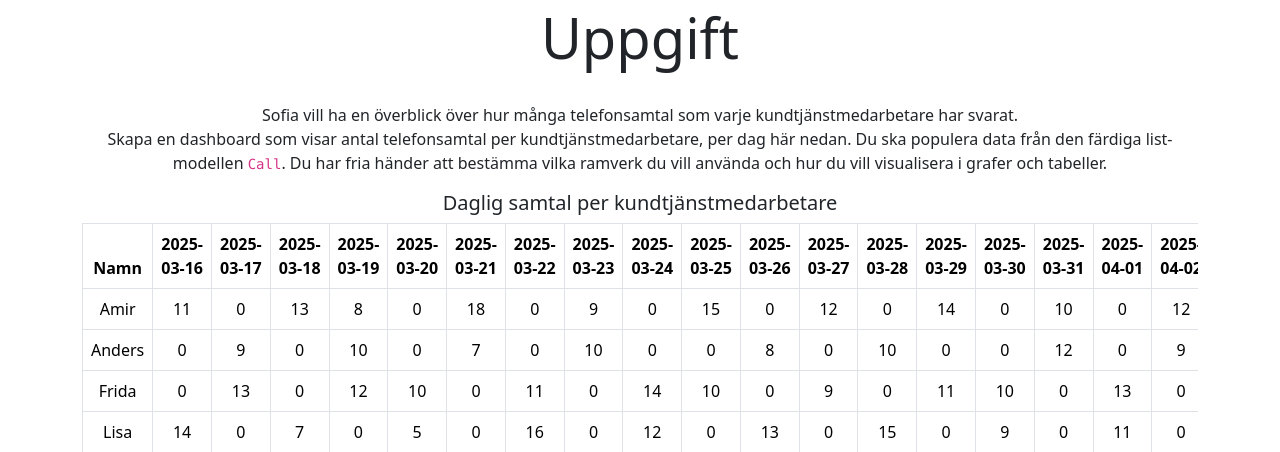
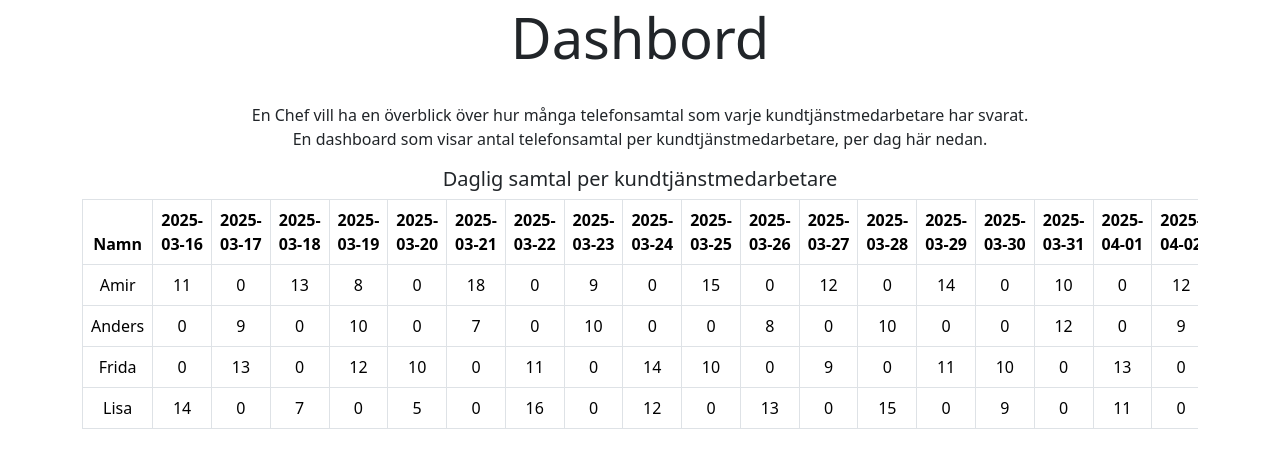
Before and after one commit to miwgu/CSharp-FSharp-Integration, an ASP.NET Core app: page / in a window 1280 px wide. Shown: the part 56-508 px from the top of the page. Run offline with ASP.NET Core 8, Linux system fonts and the light colour scheme; style sheets or scripts are compiled from the project's sources.

Commit message:
change text

```diff
--- a/CSharpApp/Views/Home/Index.cshtml
+++ b/CSharpApp/Views/Home/Index.cshtml
@@ -5,12 +5,11 @@
 @model DashboardView
 
 <div class="text-center">
-    <h1 class="display-4">Uppgift</h1>
+    <h1 class="display-4">Dashbord</h1>
     <br />
     <p>
-        Sofia vill ha en överblick över hur många telefonsamtal som varje kundtjänstmedarbetare har svarat.<br />
-        Skapa en dashboard som visar antal telefonsamtal per kundtjänstmedarbetare, per dag här nedan.
-        Du ska populera data från den färdiga list-modellen <code>Call</code>. Du har fria händer att bestämma vilka ramverk du vill använda och hur du vill visualisera i grafer och tabeller.
+        En Chef vill ha en överblick över hur många telefonsamtal som varje kundtjänstmedarbetare har svarat.<br />
+        En dashboard som visar antal telefonsamtal per kundtjänstmedarbetare, per dag här nedan.
     </p>
 </div>
 
```
Also changed, not shown: 1 other file.
